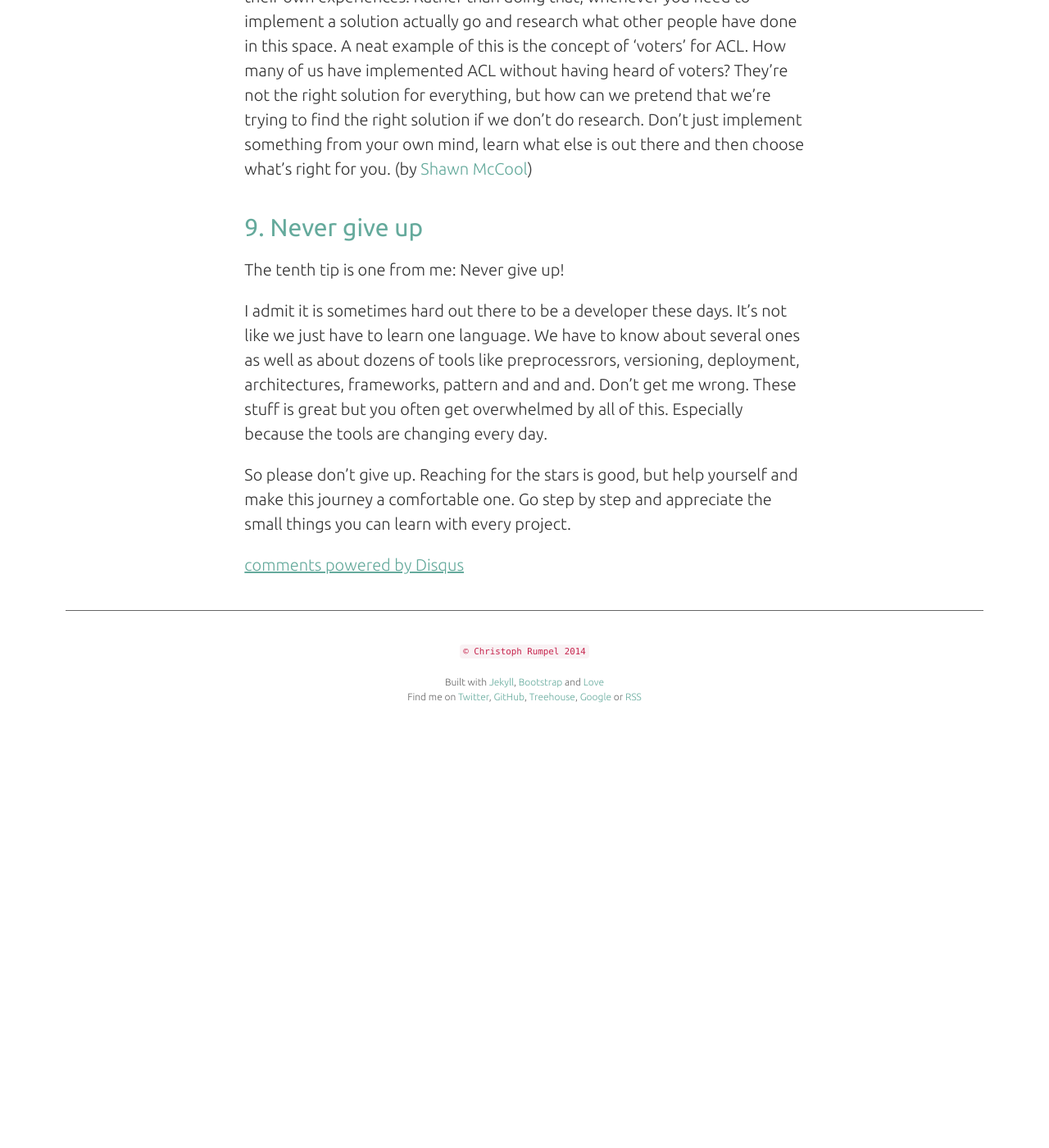
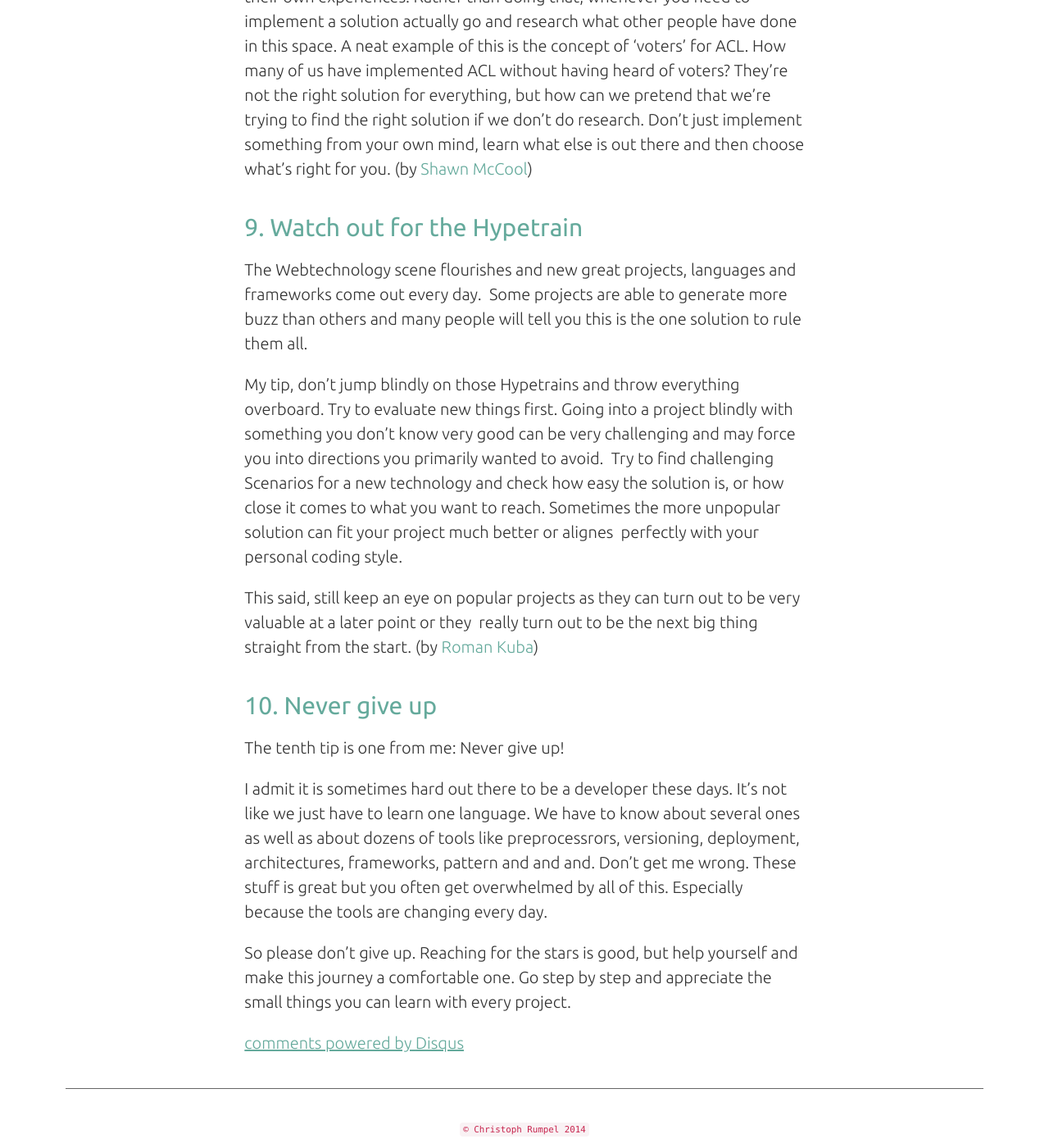
Before and after one commit to christophrumpel/christophrumpel.github.io, a Jekyll site: the page built from _posts/2014-12-10-10-things-that-will-make-you-a-better-developer.md, in a window 1280 px wide and 1400 px high, scrolled down 2333 px. Shown: the whole window at 82% size. Built offline with Jekyll 4.4.1, drawn with Linux system fonts in a browser that asks for light colours; Markdown is read by kramdown in place of the engine named in the settings; comment, search, counter and statistics services are not loaded; before the commit the page ends 3252 px from its top, so only the background shows below that.

Commit message:
add 10th tip

```diff
--- a/_posts/2014-12-10-10-things-that-will-make-you-a-better-developer.md
+++ b/_posts/2014-12-10-10-things-that-will-make-you-a-better-developer.md
@@ -47,7 +47,23 @@ pretend that we're trying to find the right solution if we don't do
 research. Don't just implement something from your own mind, learn
 what else is out there and then choose what's right for you. (by [Shawn McCool](http://shawnmc.cool/))
 
-##9. Never give up
+##9. Watch out for the Hypetrain
+
+The Webtechnology scene flourishes and new great projects, languages and frameworks come out every day.
+Some projects are able to generate more buzz than others and many people will tell you
+this is the one solution to rule them all.
+
+My tip, don't jump blindly on those Hypetrains and throw everything overboard.
+Try to evaluate new things first. Going into a project blindly with something you don't know very good can
+be very challenging and may force you into directions you primarily wanted to avoid.
+Try to find challenging Scenarios for a new technology and check how easy the solution is, or how close it comes to what you want to reach.
+Sometimes the more unpopular solution can fit your project much better or alignes
+perfectly with your personal coding style.
+
+This said, still keep an eye on popular projects as they can turn out to be very valuable at a later point or they
+really turn out to be the next big thing straight from the start. (by [Roman Kuba](http://codebryo.com/))
+
+##10. Never give up
 
 The tenth tip is one from me: Never give up!
 
```
